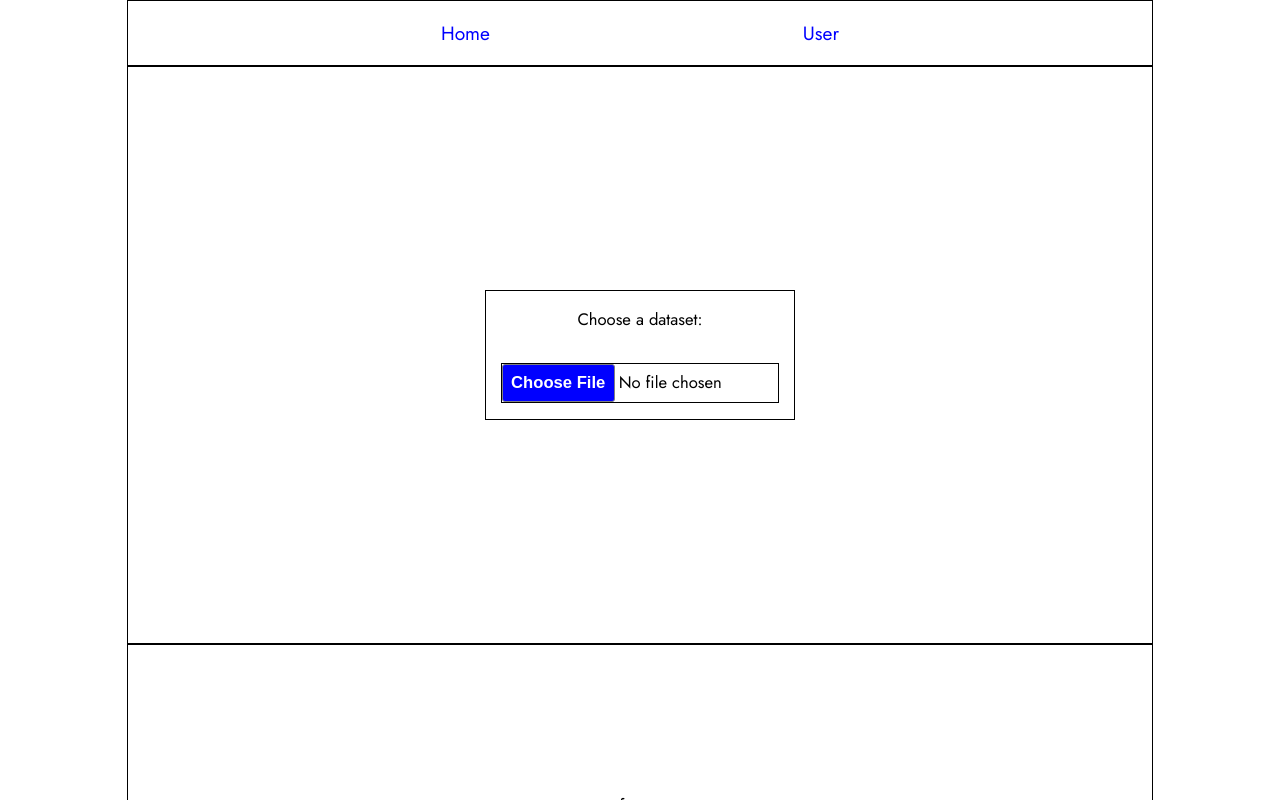
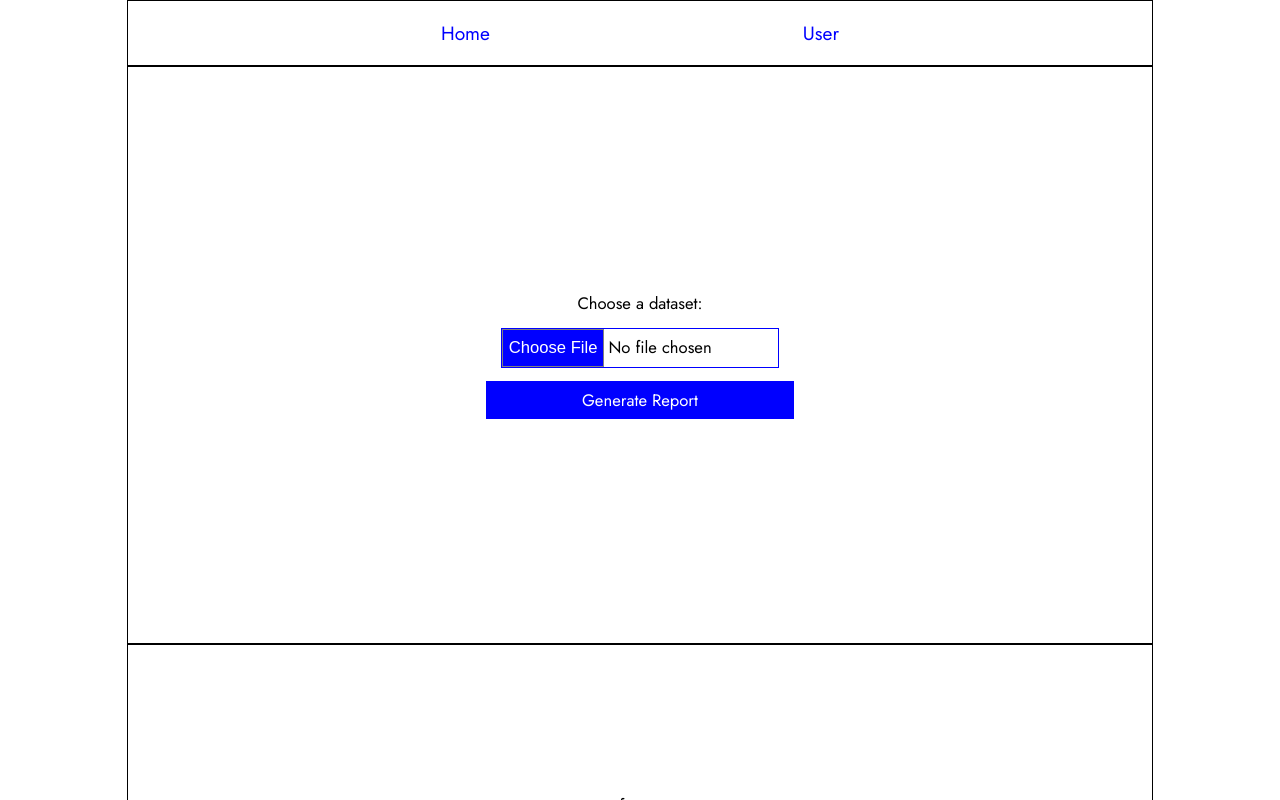
Before and after one commit to MokuaEnock/Neural-forge-frontend, a React (Create React App) app: page /user in a window 1280 px wide. Shown: the top 800 px of the page. Built offline with nearby package versions, Linux system fonts and the light colour scheme.

Commit message:
style form submit form

```diff
--- a/src/pages/User/User.css
+++ b/src/pages/User/User.css
@@ -9,31 +9,39 @@
 }
 
 form {
-    border: thin solid black;
     width: 30%;
     height: 10vw;
     font-size: 1.3vw;
     display: flex;
     flex-direction: column;
     align-items: center;
-    justify-content: space-evenly;
+    justify-content: space-between;
 }
 
 form>input {
     width: 90%;
     font-size: 1.3vw;
-    border: thin solid black;
+    border: thin solid blue;
 }
 
 #user input {
-    margin-top: 1rem;
+    height: 30%;
 }
 
 #user input::file-selector-button {
-    font-weight: bold;
+    border: thin solid transparent;
+    color: white;
+    height: 100%;
+    background-color: blue;
+    font-size: 1.3vw;
+    border: thin solid grey;
+}
+
+#user button {
+    height: 30%;
+    width: 100%;
+    border: thin solid transparent;
+    font-size: 1.3vw;
     color: white;
     background-color: blue;
-    padding: 0.5em;
-    border: thin solid grey;
-    border-radius: 3px;
 }
--- a/src/pages/User/User.jsx
+++ b/src/pages/User/User.jsx
@@ -5,7 +5,9 @@ export default function User() {
     <main id="user">
       <form>
         <label for="avatar">Choose a dataset:</label>
-        <input type="file" name="avatar" accept="image/png, image/jpeg"></input>
+        <input type="file" name="avatar" accept=".csv"></input>
+
+        <button type="submit">Generate Report</button>
       </form>
     </main>
   );
```
